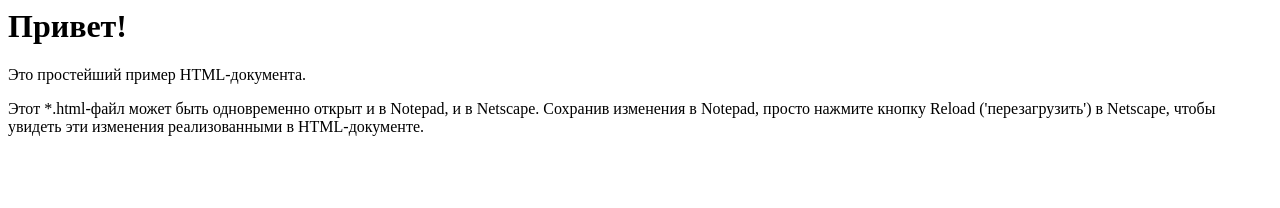
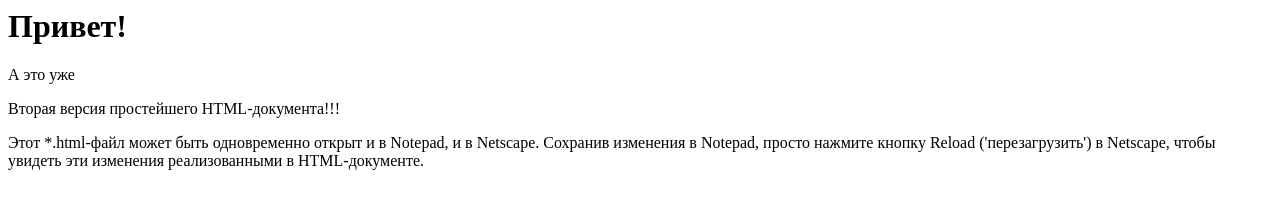
Before and after one commit to StasGubanov/GitTest, a plain HTML site: page index.html in a window 1280 px wide. Drawn offline with Linux system fonts and the light colour scheme.

Commit message:
thirdCommit

```diff
--- a/index.html
+++ b/index.html
@@ -4,7 +4,8 @@
 </head>
 <body>
 <H1>Привет!</H1>
-<P> Это простейший пример HTML-документа. </P>
+<P> А это уже</P>
+<P> Вторая версия простейшего HTML-документа!!! </P>
 <P> Этот *.html-файл может быть одновременно открыт и в Notepad, и в Netscape. Сохранив изменения в Notepad, просто нажмите кнопку Reload ('перезагрузить') в Netscape, чтобы увидеть эти изменения реализованными в HTML-документе. </P>
 </body>
 </html>
```
